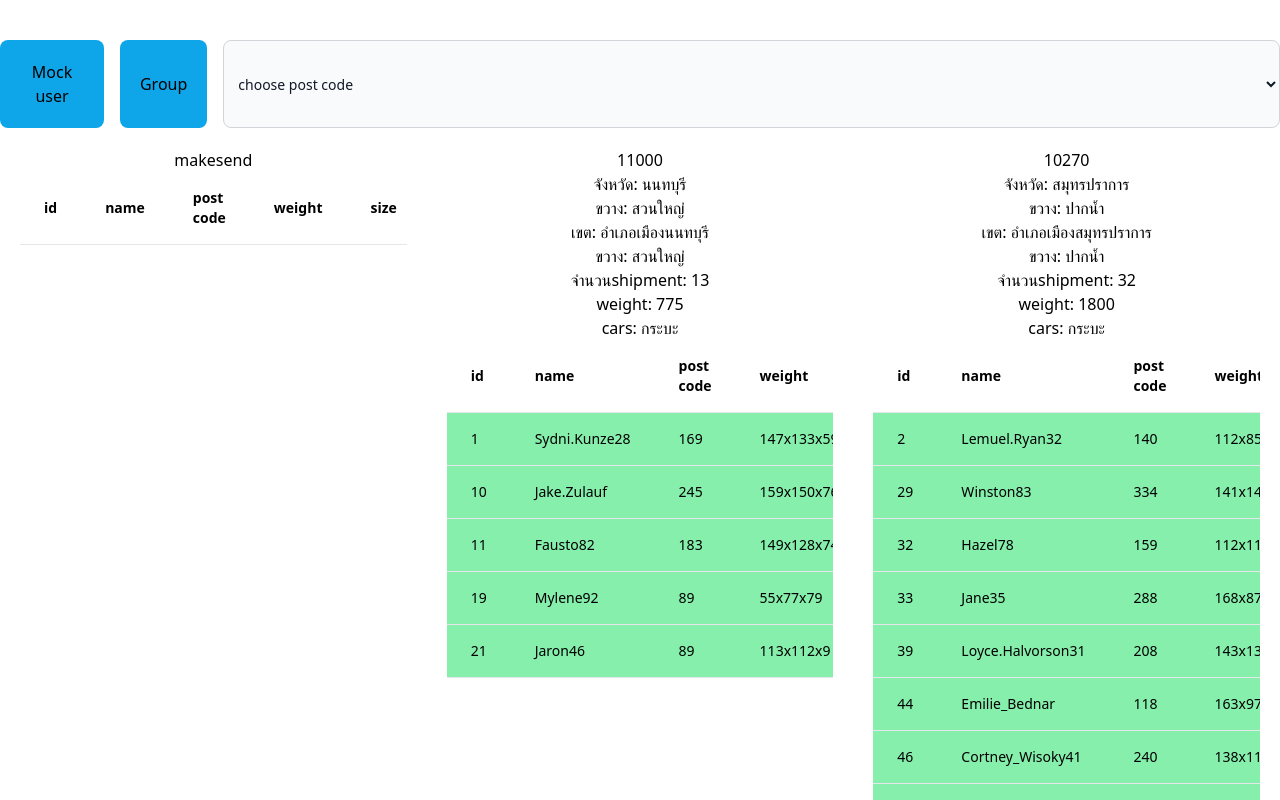
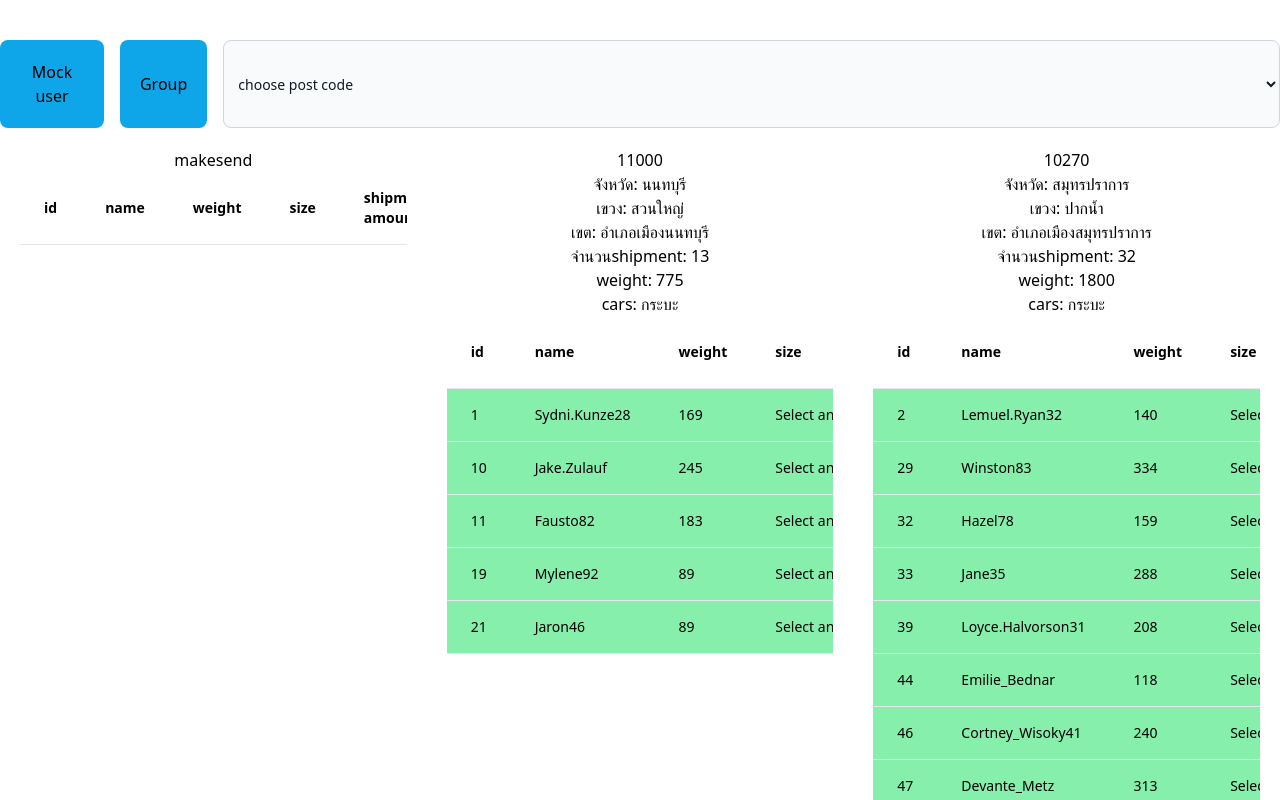
Before and after one commit to Dsypasit/map_jub, a Next.js app: page / in a window 1280 px wide. Both pictures are taken after a click on the button "Group". Shown: the top 800 px of the page. Built offline with nearby package versions, Linux system fonts and the light colour scheme.

Commit message:
feat: add dropdown size

```diff
--- /dev/null
+++ b/components/dropdown.tsx
@@ -0,0 +1,34 @@
+import React, { useState } from 'react';
+
+interface DropdownProps {
+  options: string[];
+}
+
+const Dropdown: React.FC<DropdownProps> = ({ options }) => {
+  const [isOpen, setIsOpen] = useState(false);
+  const [selectedOption, setSelectedOption] = useState('');
+
+  const handleOptionClick = (option: string) => {
+    setSelectedOption(option);
+    setIsOpen(false);
+  };
+
+  return (
+    <div className="dropdown">
+      <div className="dropdown-toggle" onClick={() => setIsOpen(!isOpen)}>
+        {selectedOption || 'Select an option'}
+      </div>
+      {isOpen && (
+        <ul className="dropdown-menu">
+          {options.map((option) => (
+            <li key={option} onClick={() => handleOptionClick(option)}>
+              {option}
+            </li>
+          ))}
+        </ul>
+      )}
+    </div>
+  );
+};
+
+export default Dropdown;
--- a/components/tableLogistic.tsx
+++ b/components/tableLogistic.tsx
@@ -1,6 +1,8 @@
 import React from "react"
 import '../app/globals.css'
 import TdCopy from "./tdCopy"
+import clipboardCopy from 'clipboard-copy';
+import Dropdown from "./dropdown";
 
 enum Pickup{
     upcountry = "upcountry",
@@ -63,28 +65,78 @@ function sumArray(arr: number[]): number {
 }
 
 export default function TableLogistic (props: TableProps){
+  const handleCopyClick = async (
+    event: React.MouseEvent<HTMLTableCellElement>
+  ) => {
+    let text = event.currentTarget.innerText;
+    console.log(text);
+    try {
+      await clipboardCopy(text);
+      console.log("Text copied to clipboard:", text);
+    } catch (error) {
+      console.error("Failed to copy text to clipboard:", error);
+    }
+  };
   return (
     <div className="overflow-scroll">
       <table className=" text-left text-sm font-light min-w-fit">
         <thead>
           <tr className="border-b font-medium dark:border-neutral-500">
             {props.head.map((e, i) => (
-                <th className="px-6 py-4" key={i}>{e}</th>
+              <th className="px-6 py-4" key={i}>
+                {e}
+              </th>
             ))}
           </tr>
         </thead>
         <tbody>
           {props.body?.map((e, i) => (
-                        <tr className={`border-b dark:border-neutral-500 ${e.pickup === Pickup.upcountry ? 'bg-red-300' : (e.pickup === Pickup.makesend ? 'bg-sky-300' : (e.pickup === Pickup.vicinity ? 'bg-green-300' : ''))}` } key={i}>
-                                <TdCopy text={e.id.toString()}/>
-                                <TdCopy text={e.name}/>
-                                <TdCopy text={sumShipmentWeight(e).toString()}/>
-                                <TdCopy text={maximumCustomerSize(e).toString()}/>
-                                <TdCopy text={e.shipment.amount.toString()}/>
+            <tr
+              className={`border-b dark:border-neutral-500 ${
+                e.pickup === Pickup.upcountry
+                  ? "bg-red-300"
+                  : e.pickup === Pickup.makesend
+                  ? "bg-sky-300"
+                  : e.pickup === Pickup.vicinity
+                  ? "bg-green-300"
+                  : ""
+              }`}
+              key={i}
+            >
+              <td
+                onClick={handleCopyClick}
+                className="whitespace-nowrap cursor-default hover:bg-slate-300 px-6 py-4 font-medium"
+              >
+                {e.id}
+              </td>
+              <td
+                onClick={handleCopyClick}
+                className="whitespace-nowrap cursor-default hover:bg-slate-300 px-6 py-4 font-medium"
+              >
+              {e.name}
+              </td>
+              <td
+                onClick={handleCopyClick}
+                className="whitespace-nowrap cursor-default hover:bg-slate-300 px-6 py-4 font-medium"
+              >
+              {sumShipmentWeight(e)}
+              </td>
+              <td
+                onClick={handleCopyClick}
+                className="whitespace-nowrap cursor-default hover:bg-slate-300 px-6 py-4 font-medium"
+              >
+              <Dropdown options={e.shipment.box.map(b=>b.size.toString())}/>
+              </td>
+              <td
+                onClick={handleCopyClick}
+                className="whitespace-nowrap cursor-default hover:bg-slate-300 px-6 py-4 font-medium"
+              >
+              {e.shipment.amount}
+              </td>
             </tr>
           ))}
         </tbody>
       </table>
     </div>
-            )
+  );
 }
--- a/components/tdCopy.tsx
+++ b/components/tdCopy.tsx
@@ -3,10 +3,14 @@ import clipboardCopy from 'clipboard-copy';
 
 interface CopyButtonProps {
   text: string;
+  option?: string[]
 }
 
-const TdCopy: React.FC<CopyButtonProps> = ({ text }) => {
+const TdCopy: React.FC<CopyButtonProps> = ({ text, option }: CopyButtonProps) => {
   const handleCopyClick = async () => {
+    if (option){
+      console.log(option)
+    }
     try {
       await clipboardCopy(text);
       console.log('Text copied to clipboard:', text);
@@ -16,7 +20,7 @@ const TdCopy: React.FC<CopyButtonProps> = ({ text }) => {
   };
 
   return (
-    <td onClick={handleCopyClick} className='whitespace-nowrap cursor-default hover:bg-slate-300 px-6 py-4 font-medium'>{text}</td>
+      <td onClick={handleCopyClick} className='whitespace-nowrap cursor-default hover:bg-slate-300 px-6 py-4 font-medium'>{text}</td>
   );
 };
 
--- a/pages/index.tsx
+++ b/pages/index.tsx
@@ -379,7 +379,6 @@ export default function Index() {
     setHead([
       "id",
       "name",
-      "post code",
       "weight",
       "size",
       "location",
@@ -399,7 +398,7 @@ export default function Index() {
 
   const updateTable = () => {
     setCustomers(pickupCustomers(customers));
-    setHead(["id", "name", "post code", "weight", "size", "shipment amount"]);
+    setHead(["id", "name", "weight", "size", "shipment amount"]);
     let customersGroups = groupCustomerByPostCode(
       customers.filter(
         (e) => isBangkokAndVicinity(e) && e.pickup === Pickup.vicinity
@@ -419,7 +418,6 @@ export default function Index() {
     setHead([
       "id",
       "name",
-      "post code",
       "weight",
       "size",
       "location",
@@ -484,16 +482,12 @@ export default function Index() {
                 {location_list.find((ll) => ll.post_code == l.postcode)?.city}
               </h1>
               <h1>
-                ขวาง:{" "}
+                เขวง:{" "}
                 {location_list.find((ll) => ll.post_code == l.postcode)?.kwang}
               </h1>
               <h1>
                 เขต:{" "}
                 {location_list.find((ll) => ll.post_code == l.postcode)?.kate}
-              </h1>
-              <h1>
-                ขวาง:{" "}
-                {location_list.find((ll) => ll.post_code == l.postcode)?.kwang}
               </h1>
               <h1>จำนวนshipment: {l.sumShipment}</h1>
               <h1>weight: {l.sumWeight}</h1>
```
Lines whose indentation alone changed are shown as unchanged.
